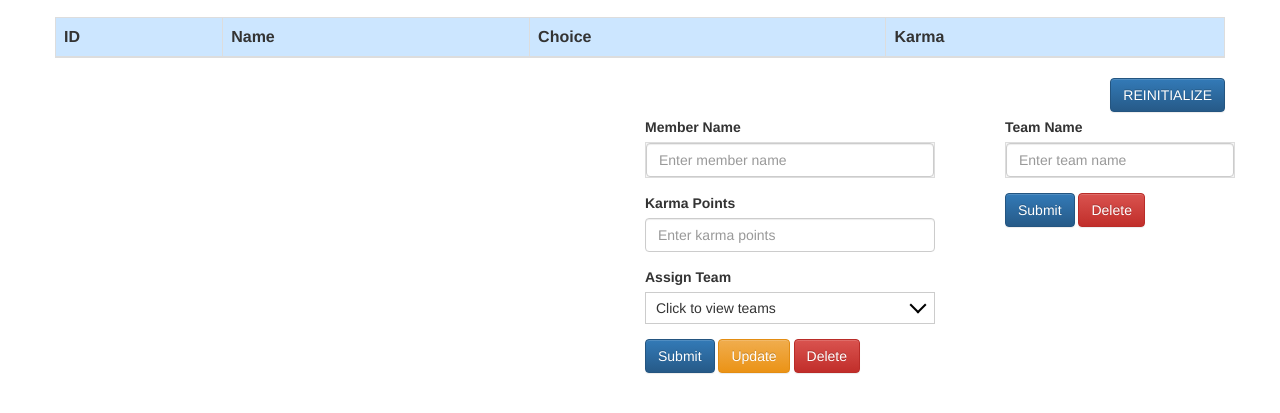
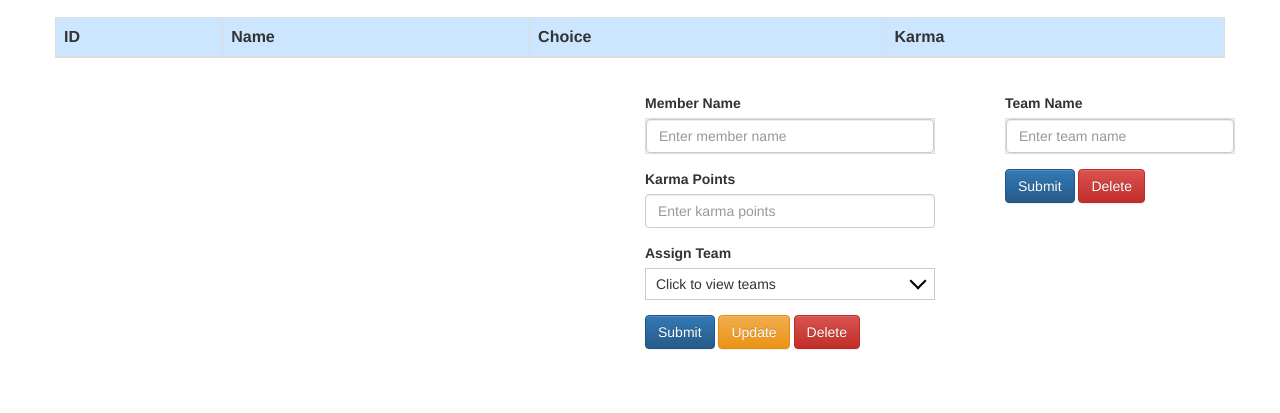
Before and after one commit to pranshubheda/pick_me, a website: page public/index.html in a window 1280 px wide. Shown: the part 63-476 px from the top of the page. Drawn offline with nearby package versions, Linux system fonts and the light colour scheme; no server answers.

Commit message:
comment out reinitialize because it is broken

```diff
--- a/public/index.html
+++ b/public/index.html
@@ -37,7 +37,7 @@
 				</table>
 			</div>
 			<button class='btn btn-large btn-primary start' onclick='finalize_pick()' style='display:none' id="finalize"> FINALIZE PICK </button>
-			<button class='btn btn-large btn-primary start' onclick='reinitialize()' style='float: right;' id="reinitialize"> REINITIALIZE </button>
+			<!-- <button class='btn btn-large btn-primary start' onclick='reinitialize()' style='float: right;' id="reinitialize"> REINITIALIZE </button>  -->
 			<div id="save_alert_div" style="padding-top: 10;"></div>
 			<div id="alert_div"></div>
 			<div id="reinitialize_div"></div>
```
